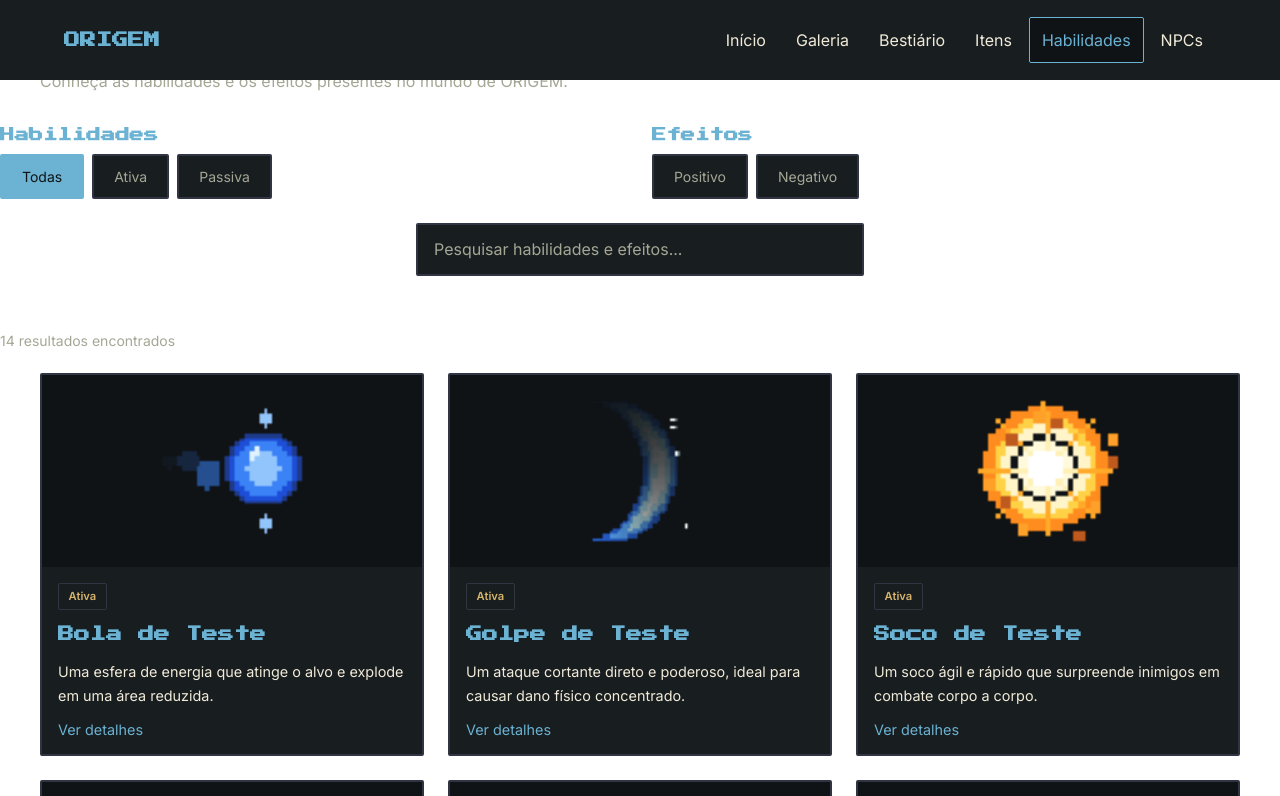
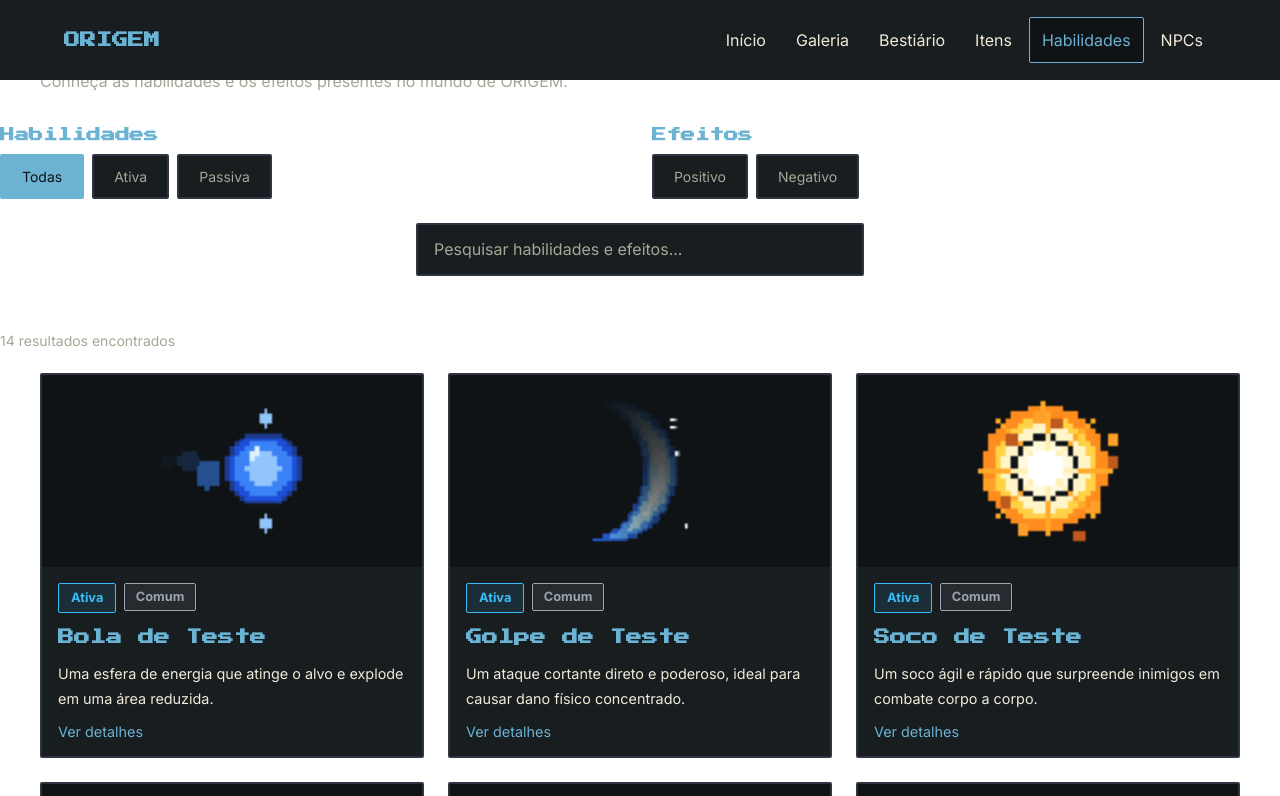
Before and after one commit to Herdes-s/ORIGEM-STUDIO, a React (Vite) app: page /habilidades in a window 1280 px wide. Shown: the top 796 px of the page. Built offline with nearby package versions, Linux system fonts and the light colour scheme.

Commit message:
feat: adiciona tags coloridas de type e rarity em abilities

```diff
--- a/src/components/ContentCard/ContentCard.module.css
+++ b/src/components/ContentCard/ContentCard.module.css
@@ -66,6 +66,13 @@
   text-decoration: underline;
 }
 
+.badge {
+  display: flex;
+  flex-wrap: wrap;
+  align-items: center;
+  gap: 0.5rem;
+}
+
 @media (prefers-reduced-motion: reduce) {
   .contentCard {
     transition: none;
--- a/src/components/ContentCard/index.tsx
+++ b/src/components/ContentCard/index.tsx
@@ -1,12 +1,16 @@
 import { Link } from "react-router-dom";
 import styles from "./ContentCard.module.css";
+import TypeBadge from "../TypeBadge";
+import RarityBadge from "../RarityBadge";
+
+type ContentCartCategory = "Ativa" | "Passiva" | "Positivo" | "Negativo";
 
 type ContentCardProps = {
   title: string;
   description: string;
   image?: string;
-  category?: string;
-  categoryColor?: string;
+  category?: ContentCartCategory;
+  rarity?: string;
   to?: string;
 };
 
@@ -15,7 +19,7 @@ export default function ContentCard({
   description,
   image,
   category,
-  categoryColor,
+  rarity,
   to,
 }: ContentCardProps) {
   return (
@@ -23,21 +27,15 @@ export default function ContentCard({
       {image && <img src={image} alt={title} />}
 
       <div className={styles.cardContent}>
-        {category && (
-          <span
-            className={styles.category}
-            style={
-              categoryColor
-                ? {
-                    color: categoryColor,
-                    borderColor: categoryColor,
-                  }
-                : undefined
-            }
-          >
-            {category}
-          </span>
-        )}
+        <div className={styles.badge}>
+          {category && (
+            <TypeBadge
+              type={category}
+            />
+          )}
+
+          {rarity && <RarityBadge rarity={rarity} />}
+        </div>
 
         <h2>{title}</h2>
         <p>{description}</p>
--- a/src/pages/Abilities/index.tsx
+++ b/src/pages/Abilities/index.tsx
@@ -102,14 +102,8 @@ export default function Abilities() {
                 description={content.description}
                 image={content.image ?? content.iconSrc}
                 category={content.type}
+                rarity={content.rarity}
                 to={`/habilidades/${content.id}`}
-                categoryColor={
-                  content.type === "Positivo"
-                    ? "#4ade80"
-                    : content.type === "Negativo"
-                      ? "#f87171"
-                      : undefined
-                }
               />
             ))}
           </ContentGrid>
```
